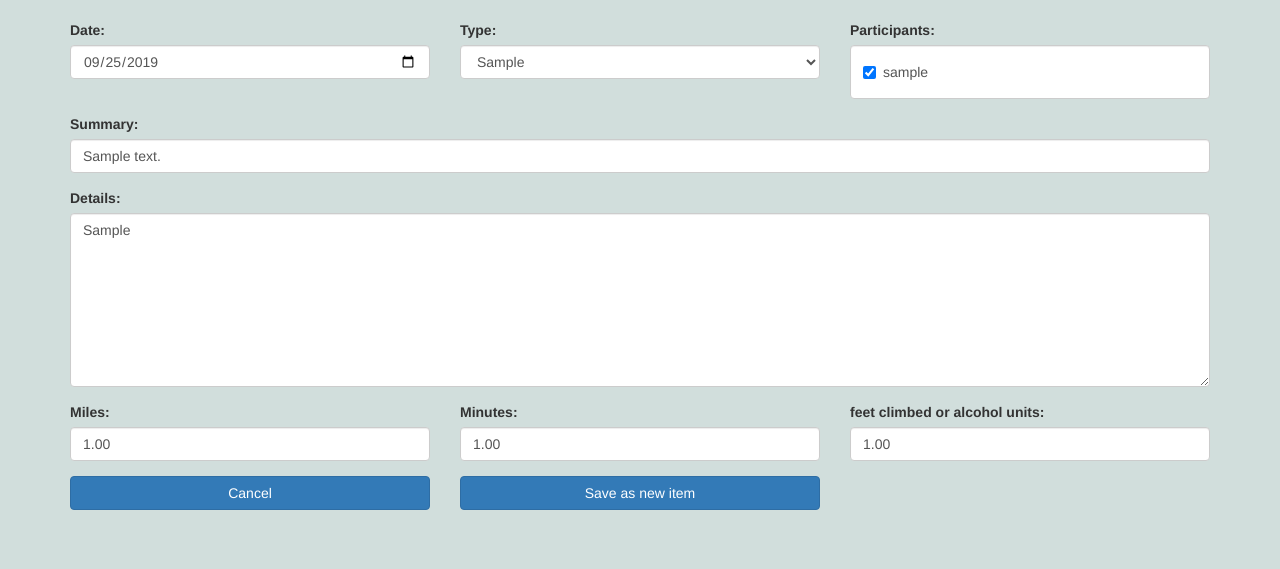
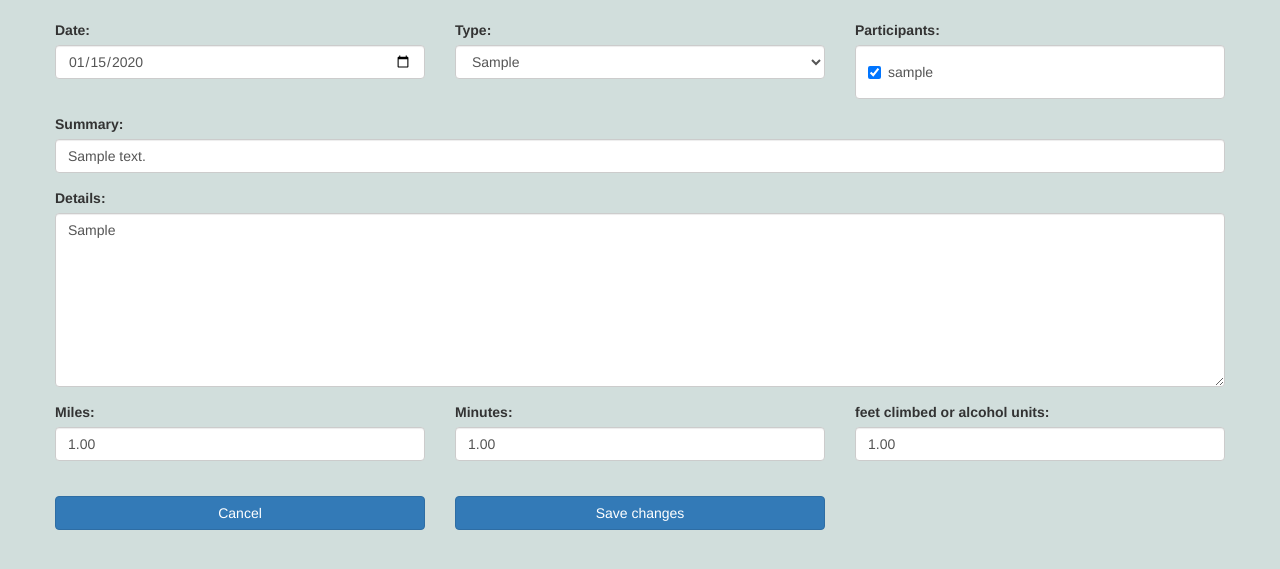
Before and after one commit to hezmondo/Fitness, a Flask app: page /cloneitem/1 in a window 1280 px wide. Shown: the part 52-621 px from the top of the page. Run offline with Flask 2, Linux system fonts and the light colour scheme; tables that the repository leaves empty hold one stand-in row (values such as "Sample post"); some libraries are stand-ins or nearby versions.

Commit message:
Refactored 3 templates into 1 using JB ideas and some of my own

```diff
--- a/app/routes.py
+++ b/app/routes.py
@@ -26,22 +26,21 @@ def cloneitem(id):
         item = savechanges(id, "clone")
         db.session.add(item)
         db.session.commit()
+        # `rent.id` gets updated to hold the INSERTed id
+        new_id = item.id
 
-        # `rent.id` gets updated to hold the INSERTed id
-        # new_id = rent.id
-
-        return redirect(url_for('index'))
+        return redirect('/edititem/{}'.format(new_id))
     else:
         item, typename, stypes, users_all, users_set, today = getvalues(id, "clone")
 
-    return render_template('cloneitem.html', action="clone", title='clone', item=item, stypes=stypes, users_set=users_set, today=today,
-                           users_all=users_all, typename=typename, )
+    return render_template('edititem.html', action="clone", title='clone', item=item, stypes=stypes,
+                           today=today, typename=typename, users_all=users_all, users_set=users_set)
 
 
 @app.route('/deleteitem/<int:id>')
 def deleteitem(id):
     delete_item = Fitness.query.get(id)
-    delete_story = Fitstory.query.filter(Fitstory.fit_id == ('{}'.format(id))).first()
+    delete_story = Fitstory.query.filter(Fitstory.fit_id == id).one_or_none()
     if delete_story is not None:
         db.session.delete(delete_story)
     db.session.delete(delete_item)
@@ -56,12 +55,15 @@ def edititem(id):
         item = savechanges(id, "edit")
         db.session.add(item)
         db.session.commit()
-        return redirect(url_for('index'))
+        db.session.commit()
+
+        return redirect('/editrent/{}'.format(id))
     else:
         item, typename, stypes, users_all, users_set, today = getvalues(id, "edit")
+        item.date = today
 
-    return render_template('edititem.html', action="edit", title='edit', stypes=stypes, users_set=users_set, today=today,
-                           users_all=users_all, typename=typename, item=item)
+    return render_template('edititem.html', action="edit", title='edit', item=item, stypes=stypes,
+                           today=today, typename=typename, users_all=users_all, users_set=users_set)
 
 
 @app.route('/edit_profile', methods=['GET', 'POST'])
@@ -133,7 +135,7 @@ def login():
         return redirect(url_for('index'))
     form = LoginForm()
     if form.validate_on_submit():
-        user = User.query.filter_by(username=form.username.data).first()
+        user = User.query.filter_by(username=form.username.data).one_or_none()
         if user is None or not user.check_password(form.password.data):
             flash('Invalid username or password')
             return redirect(url_for('login'))
@@ -159,14 +161,19 @@ def newitem():
         db.session.add(item)
         db.session.commit()
         # `rent.id` gets updated to hold the INSERTed id
-        # new_id = rent.id
+        new_id = item.id
 
-        return redirect(url_for('index'))
+        return redirect('/edititem/{}'.format(new_id))
+
     else:
         item, typename, stypes, users_all, users_set, today = getvalues(id, "new")
+        item.date = today
+        item.miles = "0.00"
+        item.minutes = "0.00"
+        item.stats = "0.00"
 
-    return render_template('newitem.html', title='New item', today=today, stypes=stypes, typename=typename,
-                           users_all=users_all, users_set=users_set)
+    return render_template('edititem.html', action="new", title='New item', item=item, stypes=stypes,
+                            today=today, typename=typename, users_all=users_all, users_set=users_set)
 
 
 @app.route('/queries', methods=["POST", "GET"])
@@ -287,13 +294,15 @@ def recentstats():
 def savechanges(id, action):
     if action == "edit":
         item = Fitness.query.get(id)
-        story = Fitstory.query.filter(Fitstory.fit_id == ('{}'.format(id))).first()
+        story = Fitstory.query.filter(Fitstory.fit_id == id).one_or_none()
+        if story is None:
+            story = Fitstory()
     else:
         item = Fitness()
         story = Fitstory()
     item.date = request.form["itemdate"]
     type = request.form["stype"]
-    item.type_id = Typefit.query.with_entities(Typefit.id).filter(Typefit.typedet == type).first()[0]
+    item.type_id = Typefit.query.with_entities(Typefit.id).filter(Typefit.typedet == type).one_or_none()[0]
     item.summary = request.form["summary"]
     item.miles = request.form["miles"]
     item.stats = request.form["stats"]
@@ -302,7 +311,7 @@ def savechanges(id, action):
     item.users.clear()
     users_set = request.form.getlist("username")
     for user in users_set:
-        user = User.query.filter_by(username=user).first()
+        user = User.query.filter_by(username=user).one_or_none()
         item.users.append(user)
     if storydet and storydet != "None":
         story.storydet = storydet
@@ -320,7 +329,7 @@ def getvalues(id, action):
             Typefit.typedet, Fitness.summary,
             Fitness.miles, Fitness.stats,
             Fitness.minutes, Fitstory.storydet).filter(
-            Fitness.id == ('{}'.format(id))).first()
+            Fitness.id == id).one_or_none()
         if item is None:
             flash('N')
             return redirect(url_for('index'))
@@ -328,7 +337,7 @@ def getvalues(id, action):
             Fitness.id == id).all()]
         typename = item.typedet
     elif action == "new":
-        item = None
+        item = Fitness()
         users_set = users_all[1]
         typename = stypes[4]
     else:
@@ -342,7 +351,7 @@ def get_total(User_Id, Start_Date, Fit_Id):
     Fit_Id = Fit_Id
     if Fit_Id == 9:
         total = Fitness.query.with_entities(func.sum(Fitness.stats).label("units")).filter(
-            Fitness.users.any(User.id == User_Id), Fitness.date >= Start_Date, Fitness.type_id == Fit_Id).first()[0]
+            Fitness.users.any(User.id == User_Id), Fitness.date >= Start_Date, Fitness.type_id == Fit_Id).one_or_none()
     elif Fit_Id == 99:
         total = Fitness.query.with_entities(func.sum(Fitness.miles)).filter(
             Fitness.users.any(User.id == User_Id), Fitness.date >= Start_Date,
@@ -380,7 +389,7 @@ def reset_password_request():
         return redirect(url_for('index'))
     form = ResetPasswordRequestForm()
     if form.validate_on_submit():
-        user = User.query.filter_by(email=form.email.data).first()
+        user = User.query.filter_by(email=form.email.data).one_or_none()
         if user:
             send_password_reset_email(user)
         flash('Check your email for the instructions to reset your password')
--- a/app/templates/cloneitem.html
+++ /dev/null
@@ -1,57 +0,0 @@
-{% extends 'base.html' %}
-
-{% import 'widgets.html' as widgets %}
-
-{% block app_content %}
-    <form method="POST" id="target">
-		<div class="form-row">
-			<div class="form-group col-md-4">
-				<label for="itemdate">Date:</label>
-				<input type ="date" name="itemdate" value="{{ today }}" class="form-control">
-			</div>
-            <div class="form-group col-md-4">
-                <label for="stype">Type:</label>
-                {{ widgets.combobox(name="stype", items=stypes, item_selected=typename) }}
-            </div>
-			<div class="form-group col-md-4">
-				<label for="username">Participants:</label>
-                {{ widgets.multiselect_as_checkboxes(name="username", items=users_all, items_selected=users_set) }}
-			</div>
-		</div>
-		<div class="form-row">
-			<div class="form-group col-md-12">
-				<label for="summary">Summary:</label>
-				<input type="text" class="form-control" id="summary" name="summary" value="{{ item.summary }}">
-			</div>
-		</div>
-		<div class="form-row">
-			<div class="form-group col-md-12">
-				<label for="storydet">Details:</label>
-				<textarea class="form-control" rows="8" id="storydet" name="storydet" >{{ item.storydet }}</textarea>
-			</div>
-		</div>
-		<div class="form-row">
-			<div class="form-group col-md-4">
-				<label for="miles">Miles:</label>
-				<input type="text" class="form-control" id="miles" name="miles" value="{{ item.miles }}">
-			</div>
-			<div class="form-group col-md-4">
-				<label for="minutes">Minutes:</label>
-				<input type="text" class="form-control" id="minutes" name="minutes" value="{{ item.minutes }}">
-			</div>
-			<div class="form-group col-md-4">
-				<label for="stats">feet climbed or alcohol units:</label>
-				<input type="text" class="form-control" id="stats" name="stats" value="{{ item.stats }}">
-			</div>
-		</div>
-		<br />
-		<div class="form-row">
-			<div class="form-group col-md-4">
-				<a href="/index" class="btn btn-block btn-primary" role="button">Cancel</a>
-			</div>
-			<div class="form-group col-md-4">
-				<button type="submit" class="btn btn-block btn-primary">Save as new item</button>
-			</div>
-		</div>
-    </form>
-{% endblock %}
--- a/app/templates/edititem.html
+++ b/app/templates/edititem.html
@@ -4,55 +4,57 @@
 
 {% block app_content %}
     <form method="POST" id="target">
-		<div class="form-row">
-			<div class="form-group col-md-4">
+		<div class="form-group row">
+			<div class="col-md-4">
 				<label for="itemdate">Date:</label>
 				<input type ="date" name="itemdate" value="{{ item.date }}" class="form-control">
 			</div>
-            <div class="form-group col-md-4">
+            <div class="col-md-4">
                 <label for="stype">Type:</label>
                 {{ widgets.combobox(name="stype", items=stypes, item_selected=typename) }}
             </div>
-			<div class="form-group col-md-4">
+			<div class="col-md-4">
 				<label for="username">Participants:</label>
                 {{ widgets.multiselect_as_checkboxes(name="username", items=users_all, items_selected=users_set) }}
 			</div>
 		</div>
-		<div class="form-row">
-			<div class="form-group col-md-12">
+		<div class="form-group row">
+			<div class="col-md-12">
 				<label for="summary">Summary:</label>
 				<input type="text" class="form-control" id="summary" name="summary" value="{{ item.summary }}">
 			</div>
 		</div>
-		<div class="form-row">
-			<div class="form-group col-md-12">
+		<div class="form-group row">
+			<div class="col-md-12">
 				<label for="storydet">Details:</label>
 				<textarea class="form-control" rows="8" id="storydet" name="storydet" >{{ item.storydet }}</textarea>
 			</div>
 		</div>
-		<div class="form-row">
-			<div class="form-group col-md-4">
+		<div class="form-group row">
+			<div class="col-md-4">
 				<label for="miles">Miles:</label>
 				<input type="text" class="form-control" id="miles" name="miles" value="{{ item.miles }}">
 			</div>
-			<div class="form-group col-md-4">
+			<div class="col-md-4">
 				<label for="minutes">Minutes:</label>
 				<input type="text" class="form-control" id="minutes" name="minutes" value="{{ item.minutes }}">
 			</div>
-			<div class="form-group col-md-4">
+			<div class="col-md-4">
 				<label for="stats">feet climbed or alcohol units:</label>
 				<input type="text" class="form-control" id="stats" name="stats" value="{{ item.stats }}">
 			</div>
 		</div>
 		<br />
-		<div class="form-row">
-			<div class="form-group col-md-4">
+		<div class="form-group row">
+			<div class="col-md-4">
 				<a href="/index" class="btn btn-block btn-primary" role="button">Cancel</a>
 			</div>
-			<div class="form-group col-md-4">
+		    {% if action == "edit" %}
+			<div class="col-md-4">
 				<a href="/deleteitem/{{ item.id }}" onclick="return confirm('Are you sure you want to delete this item?');" class="btn btn-block btn-primary" role="button">Delete this item</a>
 			</div>
-			<div class="form-group col-md-4">
+    		{% endif %}
+			<div class="col-md-4">
 				<button type="submit" class="btn btn-block btn-primary">Save changes</button>
 			</div>
 		</div>
```
Also changed, not shown: app/templates/newitem.html (deleted, +0 -57 lines).
